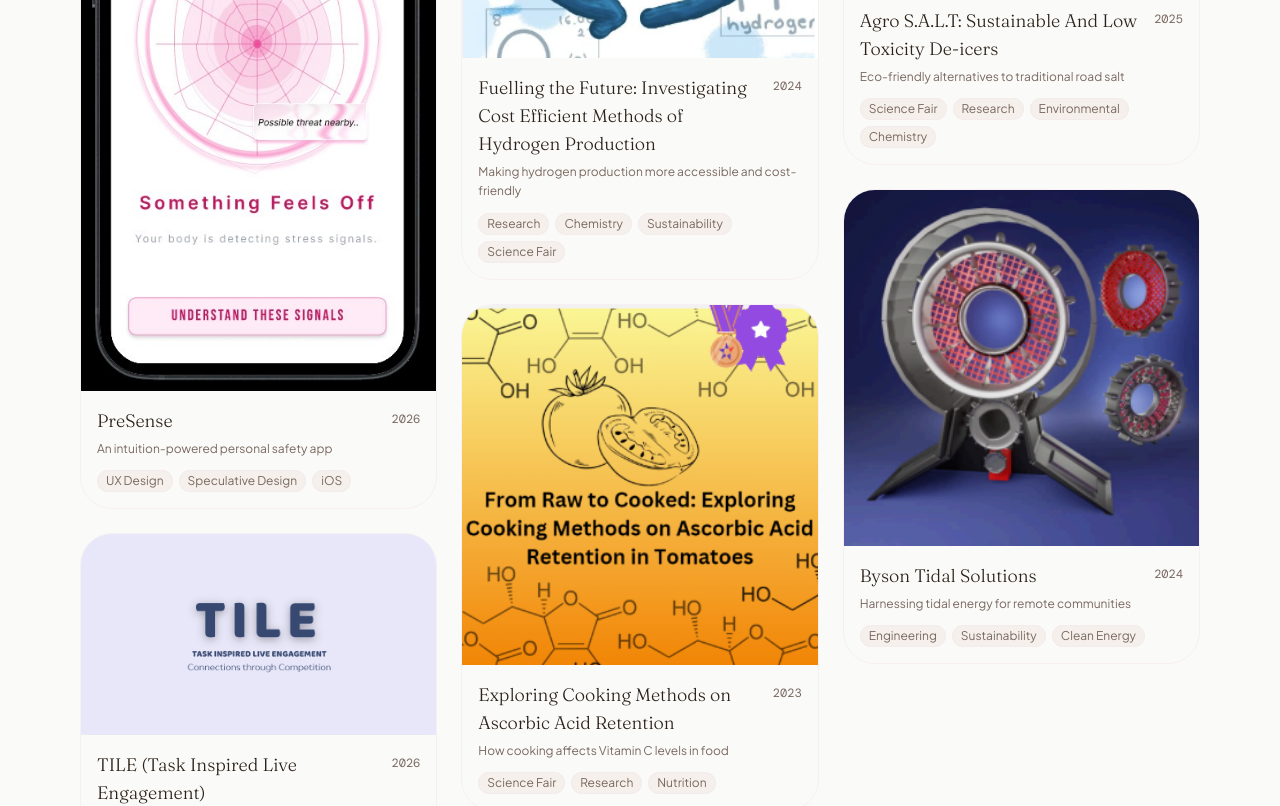
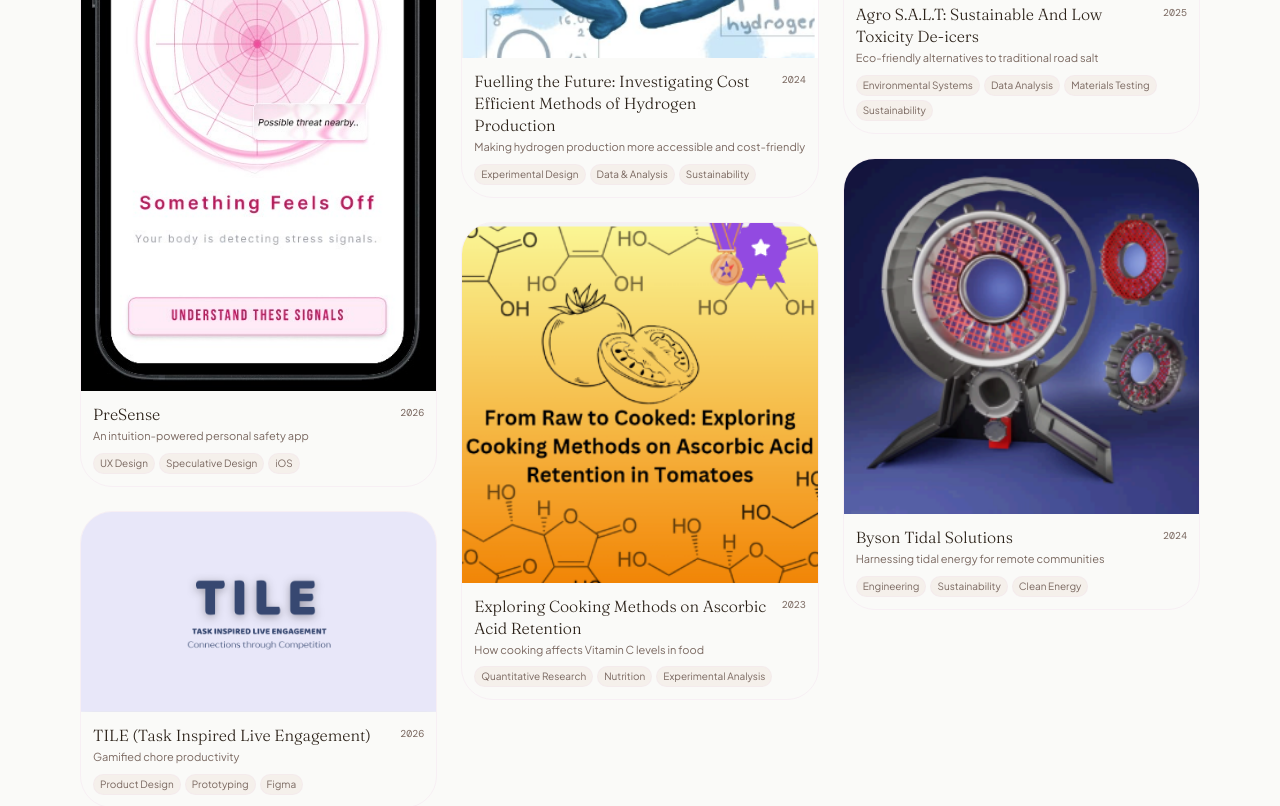
Before and after one commit to lalithyaraavi/lalithya-website, a Next.js app: page / in a window 1280 px wide. Shown: the part 1400-2206 px from the top of the page. Built offline with nearby package versions, Linux system fonts and the light colour scheme; a web font is replaced by a local one.

Commit message:
update descriptions, tags, smaller cards and carousel

```diff
--- a/src/app/projects/[slug]/page.tsx
+++ b/src/app/projects/[slug]/page.tsx
@@ -102,7 +102,7 @@ export default function ProjectPage({ params }: { params: { slug: string } }) {
         {/* Right — carousel */}
         {images.length > 0 && (
           <FadeIn delay={0.15}>
-            <div className="w-full md:w-[480px] lg:w-[540px] shrink-0 sticky top-28">
+            <div className="w-full md:w-[380px] lg:w-[420px] shrink-0 sticky top-28">
               <ProjectCarousel images={images} color={project.color} title={project.title} />
             </div>
           </FadeIn>
--- a/src/components/ProjectCard.tsx
+++ b/src/components/ProjectCard.tsx
@@ -30,17 +30,17 @@ export default function ProjectCard({ project, index }: { project: Project; inde
         )}
 
         {/* Content */}
-        <div className="p-4 bg-cream-DEFAULT">
-          <div className="flex items-start justify-between gap-3 mb-1">
-            <h3 className="font-display text-lg font-light text-ink-DEFAULT group-hover:text-rose-DEFAULT transition-colors">
+        <div className="p-3 bg-cream-DEFAULT">
+          <div className="flex items-start justify-between gap-2 mb-0.5">
+            <h3 className="font-display text-base font-light text-ink-DEFAULT group-hover:text-rose-DEFAULT transition-colors leading-snug">
               {project.title}
             </h3>
-            <span className="font-mono text-xs text-ink-muted mt-1 shrink-0">{project.year}</span>
+            <span className="font-mono text-[10px] text-ink-muted mt-0.5 shrink-0">{project.year}</span>
           </div>
-          <p className="font-body text-xs text-ink-muted mb-3 leading-relaxed">{project.tagline}</p>
-          <div className="flex flex-wrap gap-1.5">
+          <p className="font-body text-[11px] text-ink-muted mb-2 leading-relaxed">{project.tagline}</p>
+          <div className="flex flex-wrap gap-1">
             {project.tags.map((tag) => (
-              <span key={tag} className="px-2 py-0.5 rounded-full bg-cream-warm text-ink-muted text-xs font-body border border-rose-light/30">
+              <span key={tag} className="px-1.5 py-0.5 rounded-full bg-cream-warm text-ink-muted text-[10px] font-body border border-rose-light/30">
                 {tag}
               </span>
             ))}
--- a/src/data/content.ts
+++ b/src/data/content.ts
@@ -45,7 +45,7 @@ export const projects: Project[] = [
     color: "#F2DEED",
     images: ["/photos/presense.JPG", "/photos/presense2.png"],
     description:
-      "PRESENSE is a safety companion designed for moments of uncertainty. When a user senses that something may be wrong, the app provides quick, accessible tools that help them respond immediately. We focused on designing an interface that prioritizes clarity, speed, and emotional awareness. The goal was to create a system that feels calm and supportive while still allowing users to act instantly when needed. Using Figma's digital design and prototyping tools, we built an experience centered around quick accessibility and minimal friction. Every element was intentionally simplified so users can navigate the app without hesitation, especially during stressful situations.",
+      "PRESENSE is a safety companion designed for moments of uncertainty. We designed an interface that is calm and supportive, but built for instant action. Using Figma's digital design and prototyping tools, every element was intentionally simplified so users can navigate without hesitation, especially when it matters most.",
     outcome: "Design a tool that tracks, measures, visualizes or quantifies an aspect of human sensory experience. Within the tool, provide the ability to detect, enhance, or manipulate those same sensory inputs.",
     outcomeLabel: "DESIGN PROBLEM",
     links: [
@@ -57,8 +57,8 @@ export const projects: Project[] = [
   {
     slug: "tile",
     title: "TILE (Task Inspired Live Engagement)",
-    tagline: "Gamified chore productivity for housemates",
-    tags: ["Product Design", "Mobile", "Figma"],
+    tagline: "Gamified chore productivity",
+    tags: ["Product Design", "Prototyping", "Figma"],
     year: "2026",
     color: "#E8E2F5",
     images: ["/photos/tile.png", "/photos/tile2.png", "/photos/tile3.png"],
@@ -74,7 +74,7 @@ export const projects: Project[] = [
     slug: "fuelling-the-future",
     title: "Fuelling the Future: Investigating Cost Efficient Methods of Hydrogen Production",
     tagline: "Making hydrogen production more accessible and cost-friendly",
-    tags: ["Research", "Chemistry", "Sustainability", "Science Fair"],
+    tags: ["Experimental Design", "Data & Analysis", "Sustainability"],
     year: "2024",
     color: "#D6EAD6",
     images: ["/photos/fuel.png", "/photos/fuel2.jpeg", "/photos/fuel3.jpeg", "/photos/fuel4.png"],
@@ -91,7 +91,7 @@ export const projects: Project[] = [
     slug: "ascorbic-acid",
     title: "Exploring Cooking Methods on Ascorbic Acid Retention",
     tagline: "How cooking affects Vitamin C levels in food",
-    tags: ["Science Fair", "Research", "Nutrition"],
+    tags: ["Quantitative Research", "Nutrition", "Experimental Analysis"],
     year: "2023",
     color: "#FDECD7",
     images: ["/photos/acid.png", "/photos/acid2.jpeg", "/photos/acid3.jpeg"],
@@ -108,7 +108,7 @@ export const projects: Project[] = [
     slug: "agro-salt",
     title: "Agro S.A.L.T: Sustainable And Low Toxicity De-icers",
     tagline: "Eco-friendly alternatives to traditional road salt",
-    tags: ["Science Fair", "Research", "Environmental", "Chemistry"],
+    tags: ["Environmental Systems", "Data Analysis", "Materials Testing", "Sustainability"],
     year: "2025",
     color: "#D6EAD6",
     images: ["/photos/salt.png", "/photos/salt2.jpeg", "/photos/salt3.png"],
```
